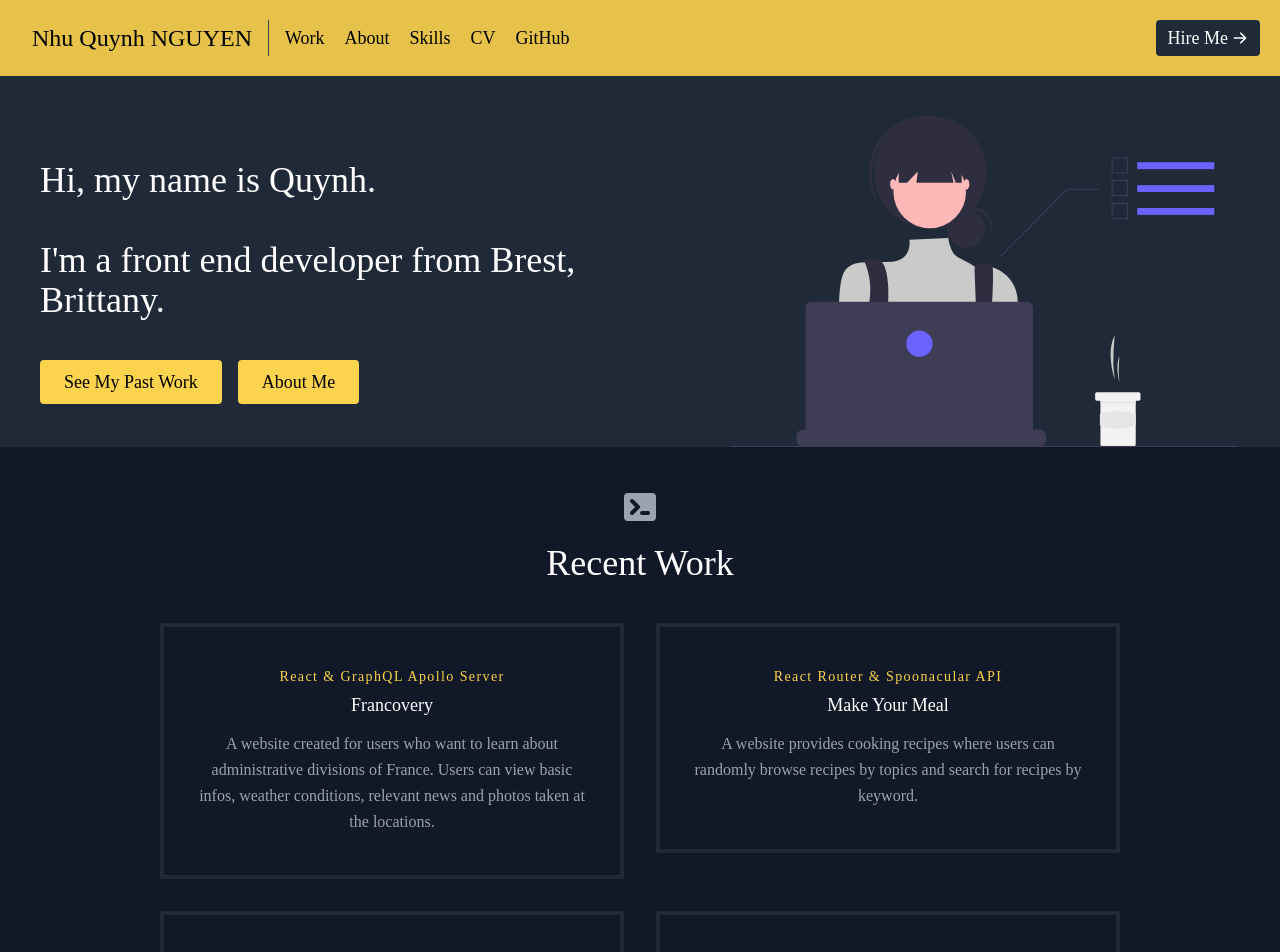
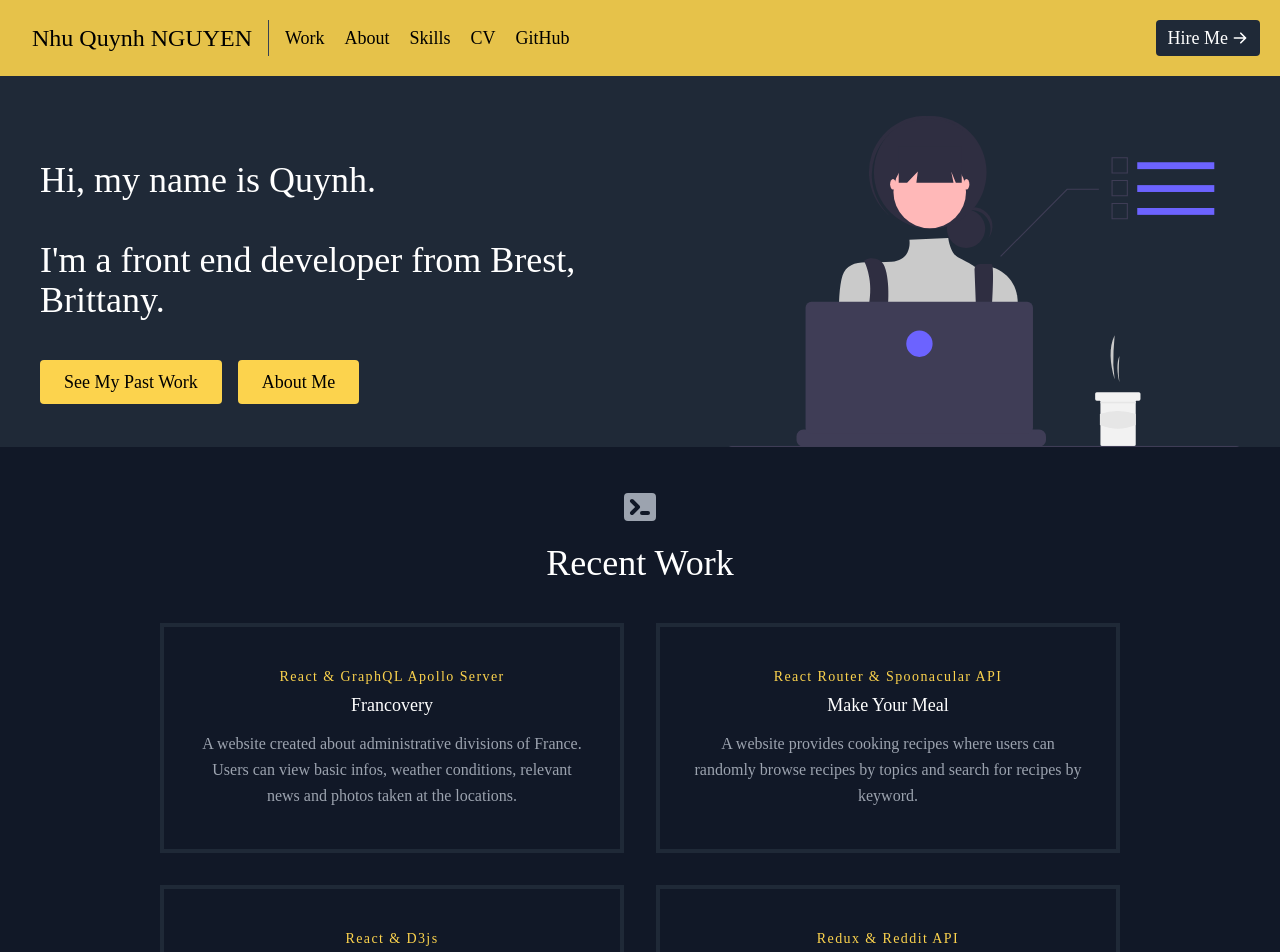
Before and after one commit to quynhnn-vn/react-Portfolio-FrontEnd, a React (Create React App) app: page / in a window 1280 px wide. Shown: the top 952 px of the page. Built offline with nearby package versions, Linux system fonts and the light colour scheme; a web font is replaced by a local one.

Commit message:
Update data.js

```diff
--- a/src/data.js
+++ b/src/data.js
@@ -3,7 +3,7 @@ export const projects = [
     title: "Francovery",
     subtitle: "React & GraphQL Apollo Server",
     description:
-      "A website created for users who want to learn about administrative divisions of France. Users can view basic infos, weather conditions, relevant news and photos taken at the locations.",
+      "A website created about administrative divisions of France. Users can view basic infos, weather conditions, relevant news and photos taken at the locations.",
     image: "./francovery.PNG",
     link: "https://francovery-qnn.netlify.app/",
   },
```
